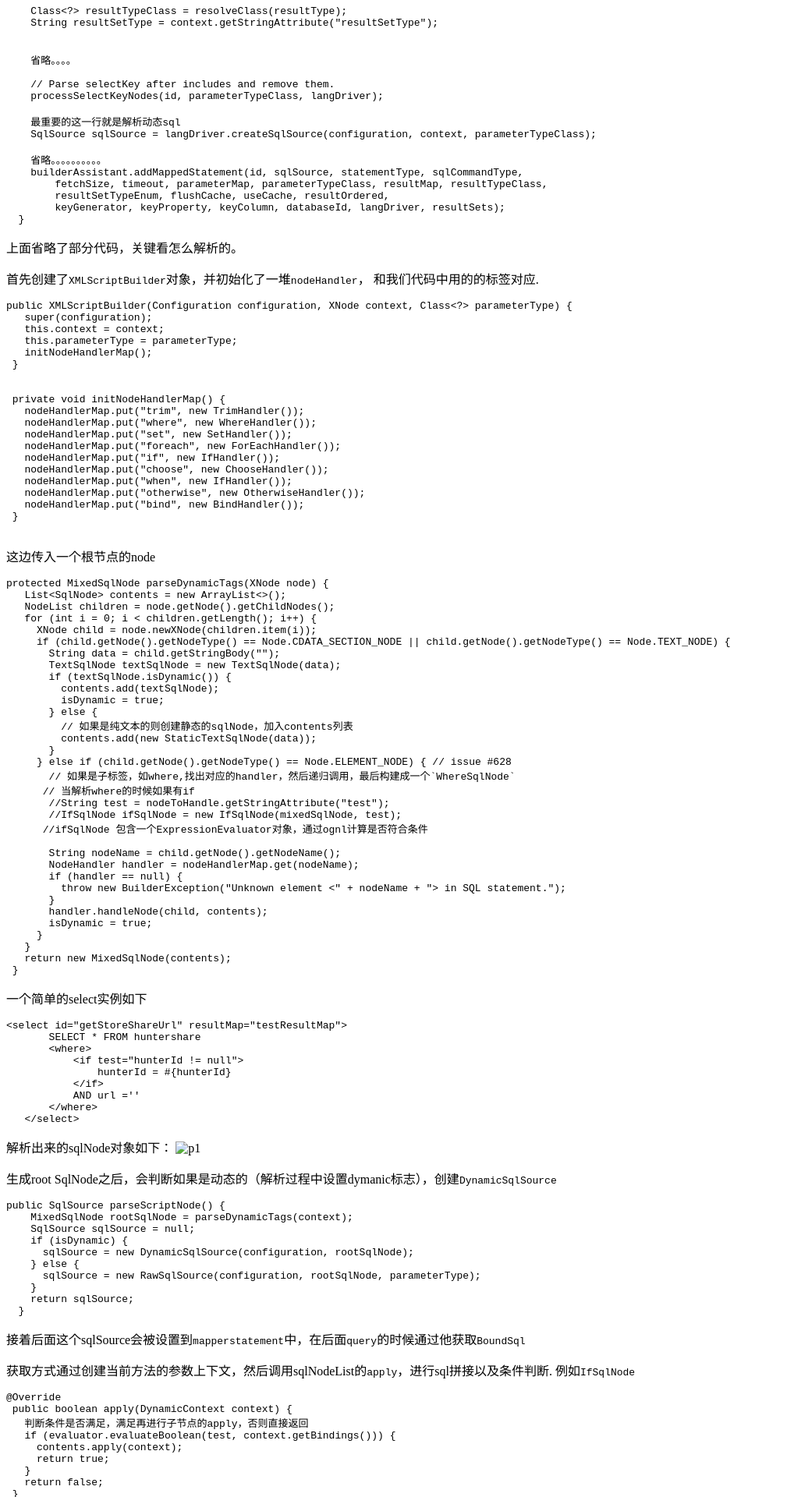
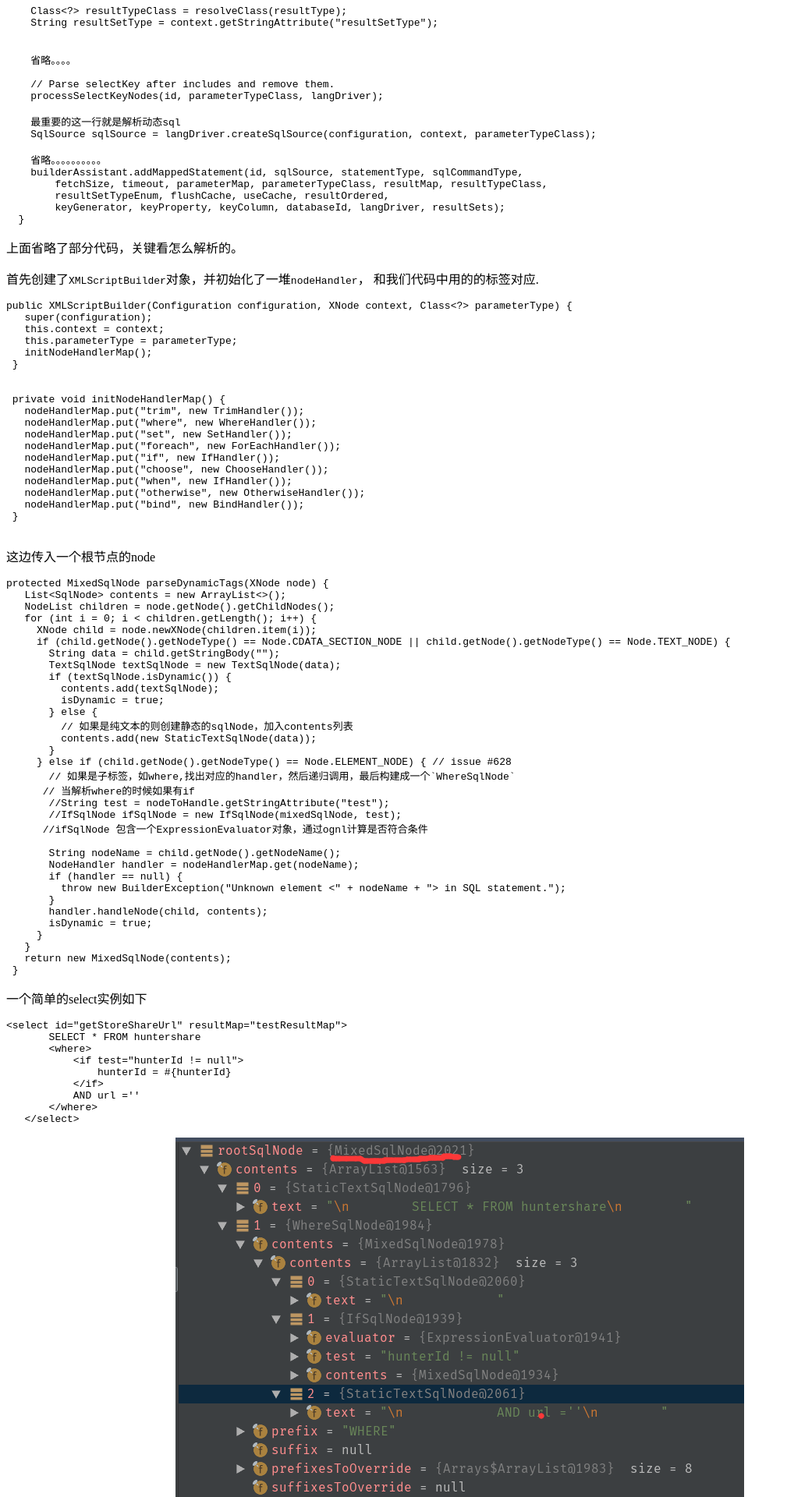
Before and after one commit to awakebymyself/awakebymyself.github.io, a Jekyll site: the page built from _posts/2018-12-21-mybatis2.md, in a window 1280 px wide. Shown: the part 4480-6400 px from the top of the page at 78% size, without its empty margins (0-1009 px from the left). Built offline with Jekyll 4.4.1, drawn with Linux system fonts in a browser that asks for light colours; comment, search, counter and statistics services are not loaded; a style sheet for code colours, icons or effects is not loaded.

Commit message:
update picture

````diff
--- a/_posts/2018-12-21-mybatis2.md
+++ b/_posts/2018-12-21-mybatis2.md
@@ -382,7 +382,7 @@ protected MixedSqlNode parseDynamicTags(XNode node) {
    </select>
    ```
 解析出来的sqlNode对象如下：
-![p1](awakebymyself.github.io/_posts/sqlNode.png)
+![p1](https://github.com/awakebymyself/awakebymyself.github.io/raw/master/_posts/sqlNode.png)
 
 
 生成root SqlNode之后，会判断如果是动态的（解析过程中设置dymanic标志），创建`DynamicSqlSource`
````
Also changed, not shown: other parts of _posts/2018-12-21-mybatis2.md (+1 -1 lines).
